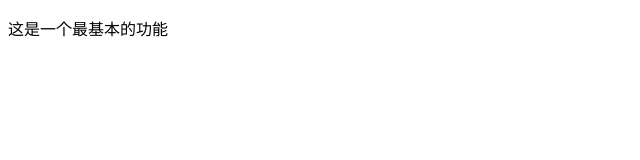
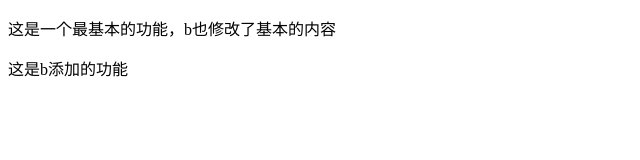
Before and after one commit to creeping-weed/conflict, a plain HTML site: page index.html in a window 1280 px wide. Shown: the whole page, without its empty margins (0-640 px from the left). Drawn offline with Linux system fonts and the light colour scheme.

Commit message:
b的修改了基本

```diff
--- a/index.html
+++ b/index.html
@@ -7,6 +7,7 @@
   <title>Document</title>
 </head>
 <body>
-  <p>这是一个最基本的功能</p>
+  <p>这是一个最基本的功能，b也修改了基本的内容</p>
+  <p>这是b添加的功能</p>
 </body>
 </html>
```
